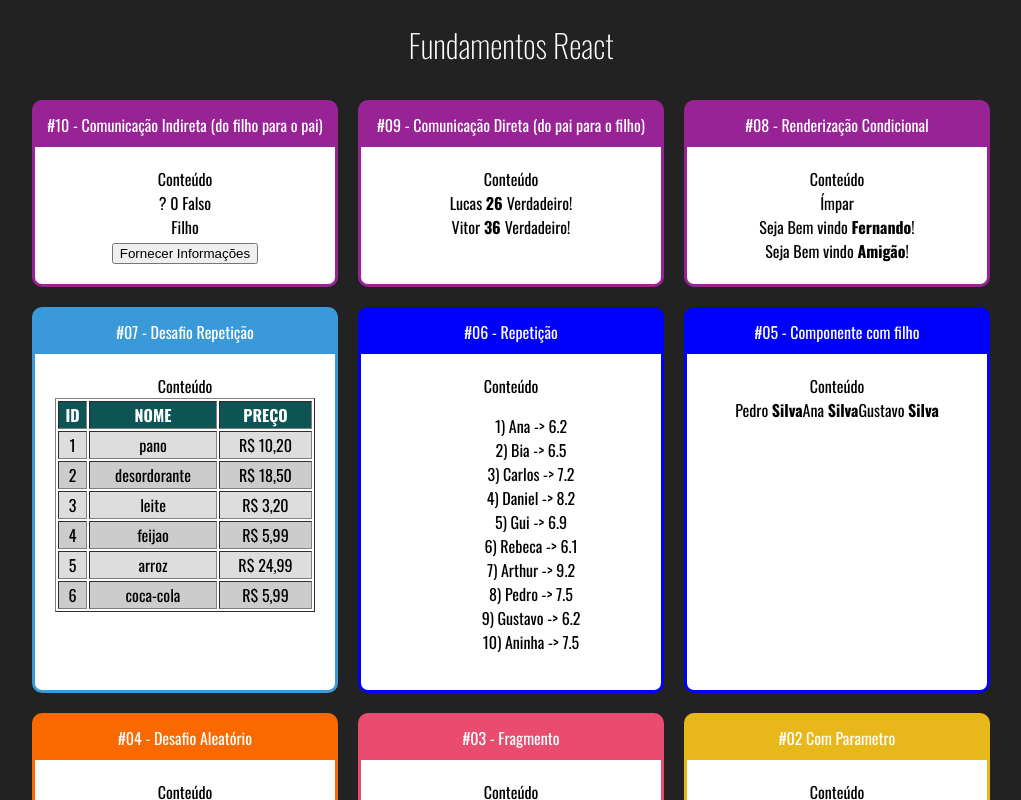
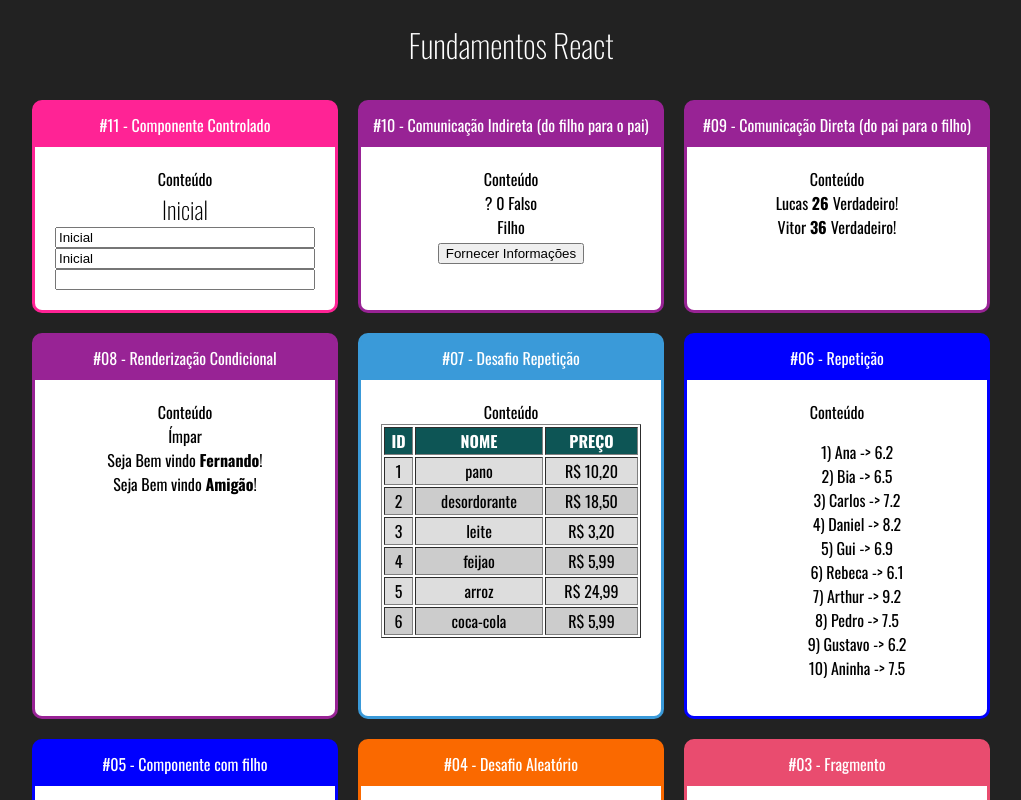
Before and after one commit to LucasGuasselli/React-Redux, a React (Create React App) app: page / in a window 1280 px wide. Shown: the top 800 px of the page, without its empty margins (129-1150 px from the left). Built offline with nearby package versions, Linux system fonts and the light colour scheme.

Commit message:
Seção 2 - Componente Controlado

```diff
--- a/src/App.jsx
+++ b/src/App.jsx
@@ -15,6 +15,7 @@ import ParOuImpar from "./components/condicional/ParOuImpar"
 import UsuarioInfo from "./components/condicional/UsuarioInfo"
 import DiretaPai from "./components/comunicacao/DiretaPai"
 import IndiretaPai from "./components/comunicacao/IndiretaPai"
+import Input from "./components/formulario/Input"
 
 
 //underline representa que o unico parametro da function nao sera usado
@@ -24,6 +25,10 @@ export default _ => (
         <h1>Fundamentos React</h1>
 
         <div className="Cards">
+
+            <Card titulo="#11 - Componente Controlado" color="#ff2395">
+                <Input/>
+            </Card>
 
             <Card titulo="#10 - Comunicação Indireta (do filho para o pai)" color="#982395">
                 <IndiretaPai/>
--- a/src/components/comunicacao/IndiretaFilho.jsx
+++ b/src/components/comunicacao/IndiretaFilho.jsx
@@ -4,11 +4,13 @@ import IndiretaFilho from './DiretaFilho'
 export default props => {
     // se passa informações para o pai por meio de Callback
 
-    const cb = props.quandoClicar
+    const callback = props.quandoClicar
+    const gerarIdade = () => parseInt(Math.random() * (20) + 50)
+    const gerarNerd = () => Math.random() > 0.5
     return (
         <div>
             <div>Filho</div>
-            <button onClick={ _ => cb('João', 53, true) }>
+            <button onClick={ _ => callback('João', gerarIdade(), gerarNerd()) }>
                 Fornecer  Informações
             </button>
         </div>
--- a/src/components/comunicacao/IndiretaPai.jsx
+++ b/src/components/comunicacao/IndiretaPai.jsx
@@ -1,18 +1,17 @@
-import React from 'react'
+import React, { useState} from 'react'
 import IndiretaFilho from './IndiretaFilho'
 
 export default props => {
-    let nome ='?'
-    let idade = 0
-    let nerd = false
+    const [nome, setNome] = useState('?')
+    const [idade, setIdade] = useState(0)
+    const [nerd, setNerd] = useState(false)
 
+    function fornecerInformacoes(nome, idade, nerd){
+        setNome(nome)
+        setIdade(idade)
+        setNerd(nerd)
 
-    function fornecerInformacoes(nomeParam, idadeParam, nerdParam){
-        nome = nomeParam
-        idade = idadeParam
-        nerd = nerdParam
-
-        console.log(nomeParam, idadeParam, nerdParam)
+        console.log(nome, idade, nerd)
     }
     return (
         <div>
--- /dev/null
+++ b/src/components/formulario/Input.css
@@ -0,0 +1,8 @@
+.Input .input {
+    font-size: 10.4rem;
+}
+
+.Div .input {
+    display: 'flex';
+    flex-Direction: 'column';
+}
--- /dev/null
+++ b/src/components/formulario/Input.jsx
@@ -0,0 +1,25 @@
+import React, { useState } from 'react'
+
+import "./Input.css"
+
+export default props => {
+    const [valor, setValor] = useState("Inicial");
+
+    function quandoMudar(e){
+        console.log(e.target.value);
+    }
+
+    return (
+        <div className="Input">
+            <h2>{valor}</h2>
+            <div style={{
+                display: 'flex',
+                flexDirection: 'column'
+            }}>
+                <input value={valor} onChange={quandoMudar}/>
+                <input value={valor} readOnly/>
+                <input value={undefined} />
+            </div>
+        </div>
+    )
+}
```
